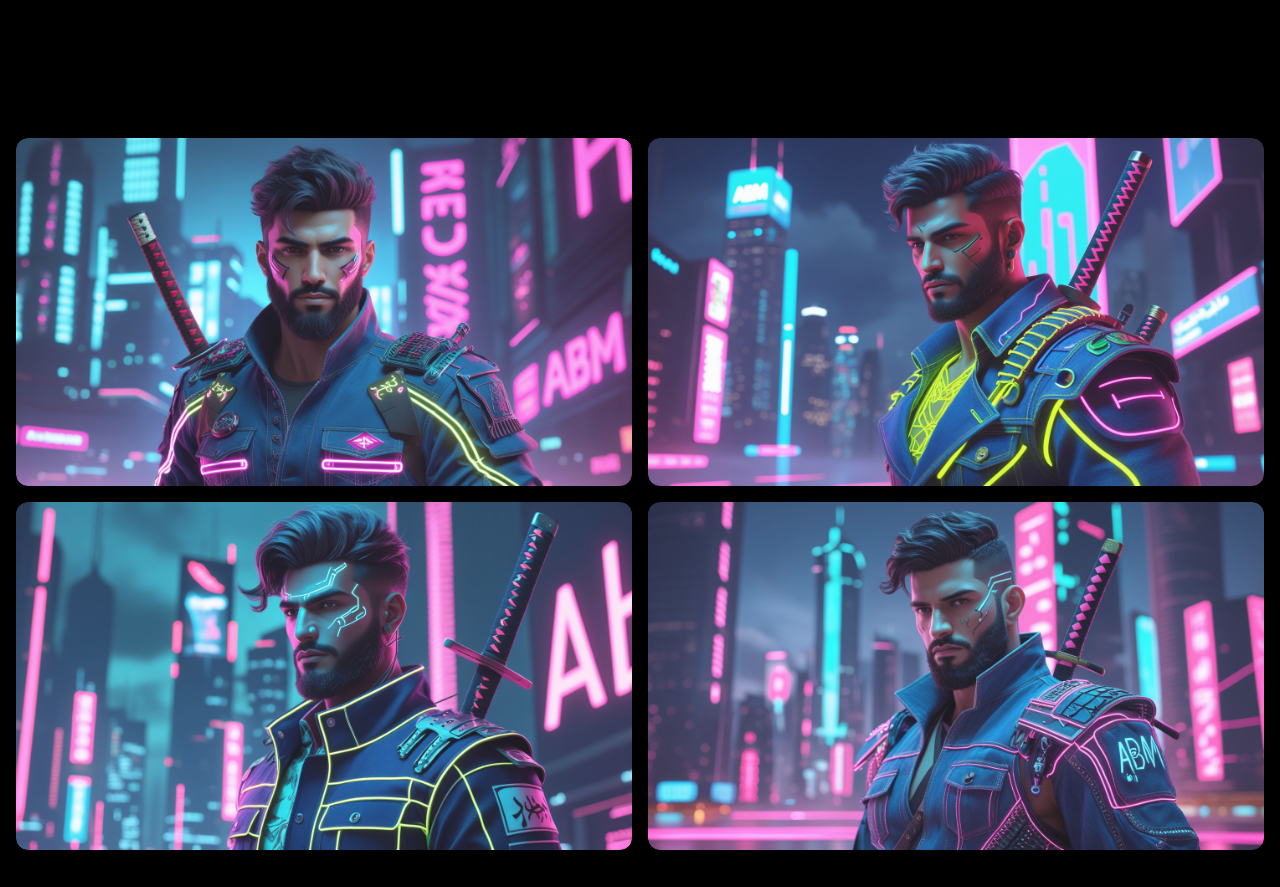
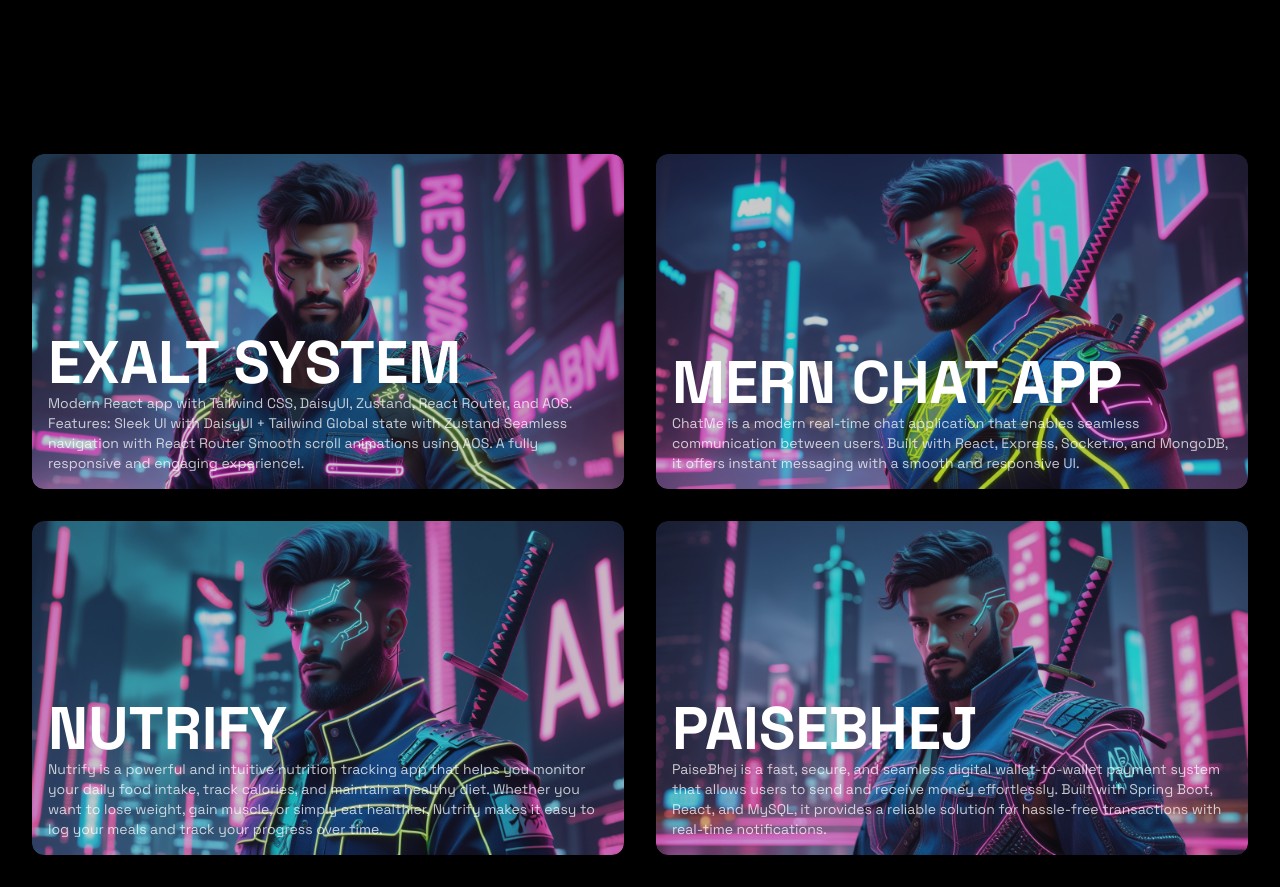
Before and after one commit to whokashmiri/fortfolio, a React (Vite) app: page / in a window 1280 px wide. Shown: the part 2500-3387 px from the top of the page. Before the commit the page ends 3366 px from the top, so only its background shows below. Built offline with nearby package versions, Linux system fonts and the light colour scheme.

Commit message:
Hover Click

```diff
--- a/src/components/ProjectImages.jsx
+++ b/src/components/ProjectImages.jsx
@@ -1,30 +1,73 @@
-import one from "../assets/one.jpg"
-import two from "../assets/two.jpg"
-import three from "../assets/three.jpg"
-import four from "../assets/four.jpg"
-
-
-
+import { useState } from "react";
+import one from "../assets/one.jpg";
+import two from "../assets/two.jpg";
+import three from "../assets/three.jpg";
+import four from "../assets/four.jpg";
 
 const images = [
-  { src: one, link: "https://example.com/1" },
-  { src: two, link: "https://example.com/2" },
-  { src: three, link: "https://example.com/3" },
-  { src: four, link: "https://example.com/4" },
+  {
+    src: one,
+    link: "https://exaltsystem.com/",
+    title: "Exalt System",
+    description: " Modern React app with Tailwind CSS, DaisyUI, Zustand, React Router, and AOS. Features:  Sleek UI with DaisyUI + Tailwind  Global state with Zustand  Seamless navigation with React Router  Smooth scroll animations using AOS. A fully responsive and engaging experience!."
+  },
+  {
+    src: two,
+    link: "https://github.com/whokashmiri/chat-me",
+    title: "MERN CHAT APP",
+    description: "ChatMe is a modern real-time chat application that enables seamless communication between users. Built with React, Express, Socket.io, and MongoDB, it offers instant messaging with a smooth and responsive UI."
+  },
+  {
+    src: three,
+    link: "https://github.com/whokashmiri/Nutrify",
+    title: "Nutrify",
+    description: "Nutrify is a powerful and intuitive nutrition tracking app that helps you monitor your daily food intake, track calories, and maintain a healthy diet. Whether you want to lose weight, gain muscle, or simply eat healthier, Nutrify makes it easy to log your meals and track your progress over time."
+  },
+  {
+    src: four,
+    link: "https://github.com/excelr-projs",
+    title: "PaiseBhej",
+    description: "PaiseBhej is a fast, secure, and seamless digital wallet-to-wallet payment system that allows users to send and receive money effortlessly. Built with Spring Boot, React, and MySQL, it provides a reliable solution for hassle-free transactions with real-time notifications."
+  },
 ];
 
 const ProjectImages = () => {
+  const [cursorPosition, setCursorPosition] = useState({ x: 0, y: 0 });
+  const [hoveredIndex, setHoveredIndex] = useState(null);
+
+  const handleMouseMove = (e, index) => {
+    setCursorPosition({ x: e.nativeEvent.offsetX, y: e.nativeEvent.offsetY });
+    setHoveredIndex(index);
+  };
+
   return (
-    <div className="grid grid-cols-2 gap-4 p-4">
+    <div className="grid grid-cols-2 gap-8 p-8 ">
       {images.map((img, index) => (
         <a key={index} href={img.link} target="_blank" rel="noopener noreferrer">
-          <div className="relative group overflow-hidden rounded-xl">
+          <div
+            className="relative group overflow-hidden rounded-xl"
+            onMouseMove={(e) => handleMouseMove(e, index)}
+            onMouseEnter={() => setHoveredIndex(index)}
+            onMouseLeave={() => setHoveredIndex(null)}
+          >
             <img
               src={img.src}
-              alt={`Image ${index + 1}`}
+              alt={img.title}
               className="w-full h-full object-cover rounded-xl transition-transform duration-300 group-hover:scale-110"
             />
-            <div className="absolute inset-0 bg-white opacity-10 mix-blend-color-dodge group-hover:animate-glitch"></div>
+            <div className="absolute inset-0 bg-black bg-opacity-20 flex flex-col text-start justify-end text-white p-4 z-10">
+              <h1 className="text-6xl font-bold uppercase">{img.title}</h1>
+              <p className="text-sm opacity-75">{img.description}</p>
+            </div>
+            <div className="absolute inset-0 bg-white opacity-5 mix-blend-color-dodge group-hover:animate-glitch"></div>
+            {hoveredIndex === index && (
+              <div
+                className="absolute bg-black text-white text-xl font-bold px-5 py-3 rounded-full shadow-lg pointer-events-none"
+                style={{ top: `${cursorPosition.y}px`, left: `${cursorPosition.x}px` }}
+              >
+                CLICK
+              </div>
+            )}
           </div>
         </a>
       ))}
@@ -33,9 +76,3 @@ const ProjectImages = () => {
 };
 
 export default ProjectImages;
-
-// Tailwind CSS classes used: grid, gap, rounded-xl, transition, group-hover, and custom glitch effect
-// Add this animation to your Tailwind config or global CSS:
-// @keyframes
-// }
-// .animate-glitch { animation: glitch 0.2s infinite; }
--- a/src/components/Projects.jsx
+++ b/src/components/Projects.jsx
@@ -1,10 +1,10 @@
 export default function Projects() {
   return (
-      <div className="h-screen flex flex-col items-start justify-center bg-black text-white p-4">
-        <h1 className="text-[12rem] font-extrabold">
+    <div className="lg:h-screen sm:w-fit flex flex-col items-start justify-center bg-black text-white p-4">
+      <h1 className="sm:text-7xl md:text-8xl lg:text-9xl font-extrabold">
         PROJECTS
       </h1>
-        <p className="text-6xl text-gray-300 mt-2 text-start w-[80%]">
+      <p className="sm:text-3xl md:text-4xl lg:text-5xl text-gray-300 mt-2 text-start w-full sm:w-fit md:w-[80%]">
         Explore our recent projects showcasing creativity, innovation, and impactful design solutions.
       </p>
     </div>
```
Lines whose indentation alone changed are shown as unchanged.
